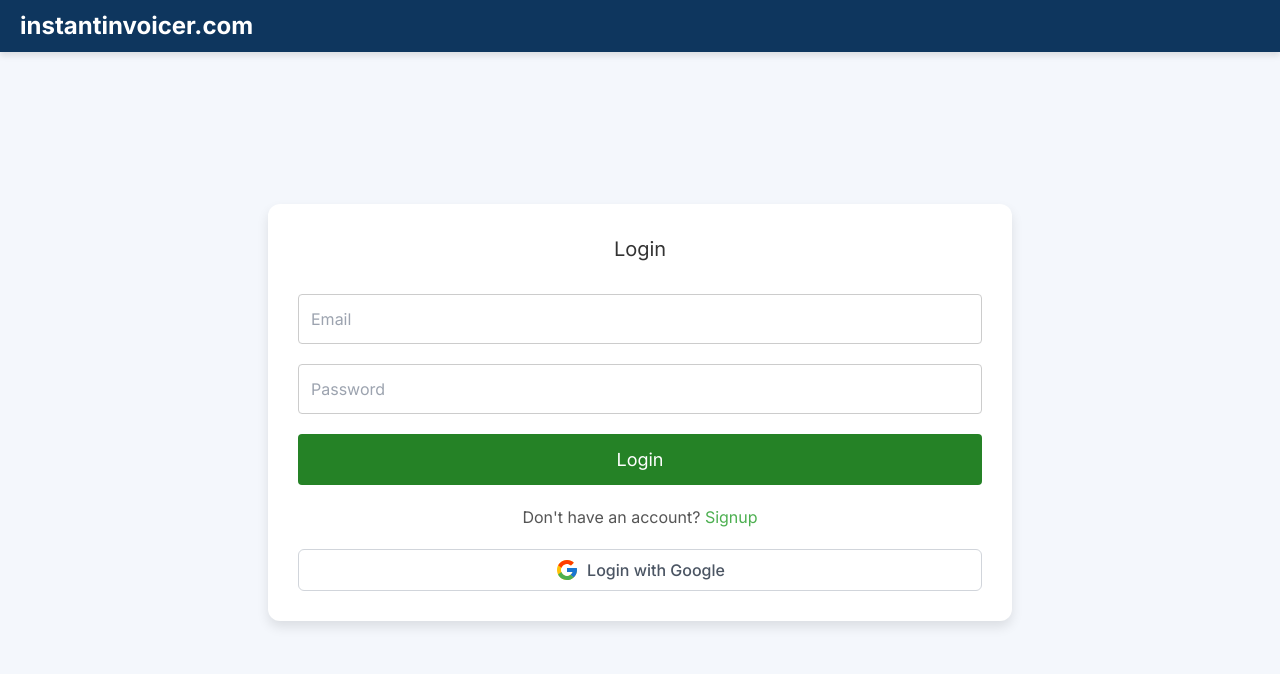
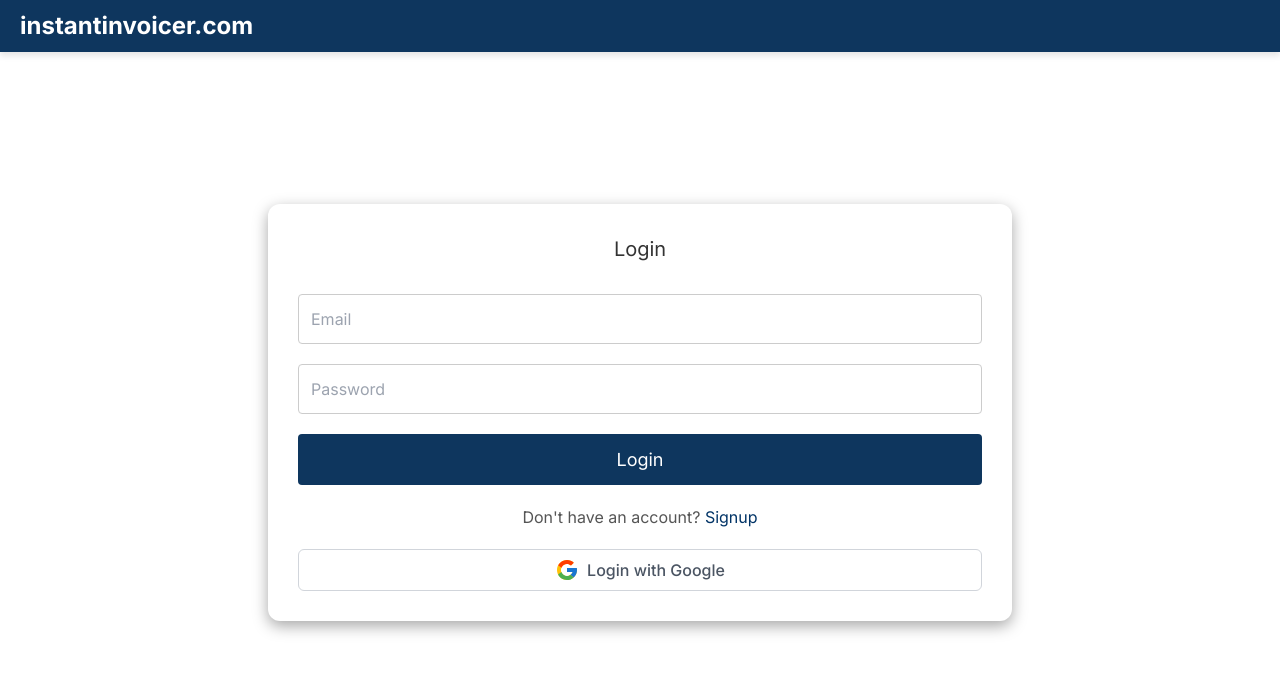
Before and after one commit to zmantasha/invoice-genetator-3, a Next.js app: page /account/login in a window 1280 px wide. Shown: the top 674 px of the page. Built offline with nearby package versions, Linux system fonts and the light colour scheme.

Commit message:
Update login.module.css

```diff
--- a/app/account/login/login.module.css
+++ b/app/account/login/login.module.css
@@ -3,14 +3,14 @@
     justify-content: center;
     align-items: center;
     min-height: 90vh;
-    background-color: #f4f7fc;
+     background-color: #ffffff;
     padding: 20px;
   }
 
   .card {
     background-color: #fff;
     border-radius: 12px;
-    box-shadow: 0 6px 12px rgba(0, 0, 0, 0.1);
+    box-shadow: rgba(0, 0, 0, 0.35) 0px 5px 15px;
     width: 100%;
     max-width: 60%;
     padding: 30px;
@@ -38,7 +38,7 @@
   }
 
   .button {
-    background-color: #258226;
+    background-color: #0e365e;
     color: white;
     border: none;
     padding: 12px;
@@ -49,7 +49,7 @@
   }
 
   .button:hover {
-    background-color: #4CAF50;
+    background-color: #003366;
   }
   .button:disabled {
     cursor: not-allowed;
@@ -62,7 +62,7 @@
   }
 
   .link {
-    color: #4CAF50;
+    color: #003366;
     text-decoration: none;
   }
 
```
